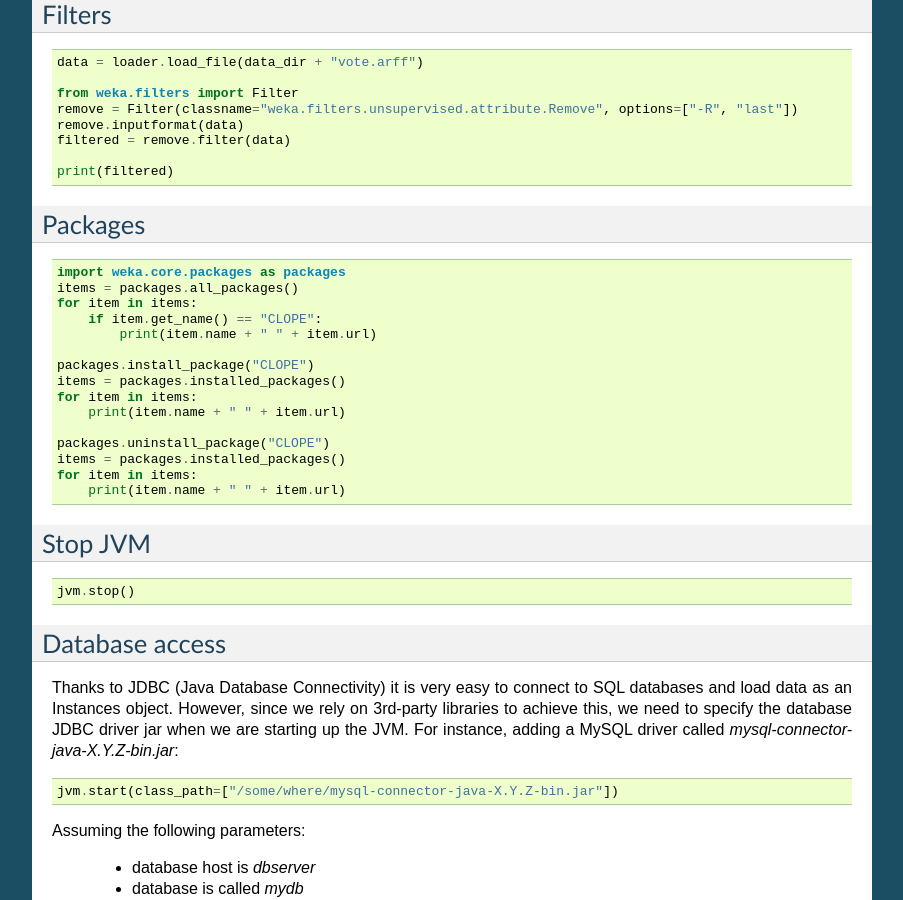
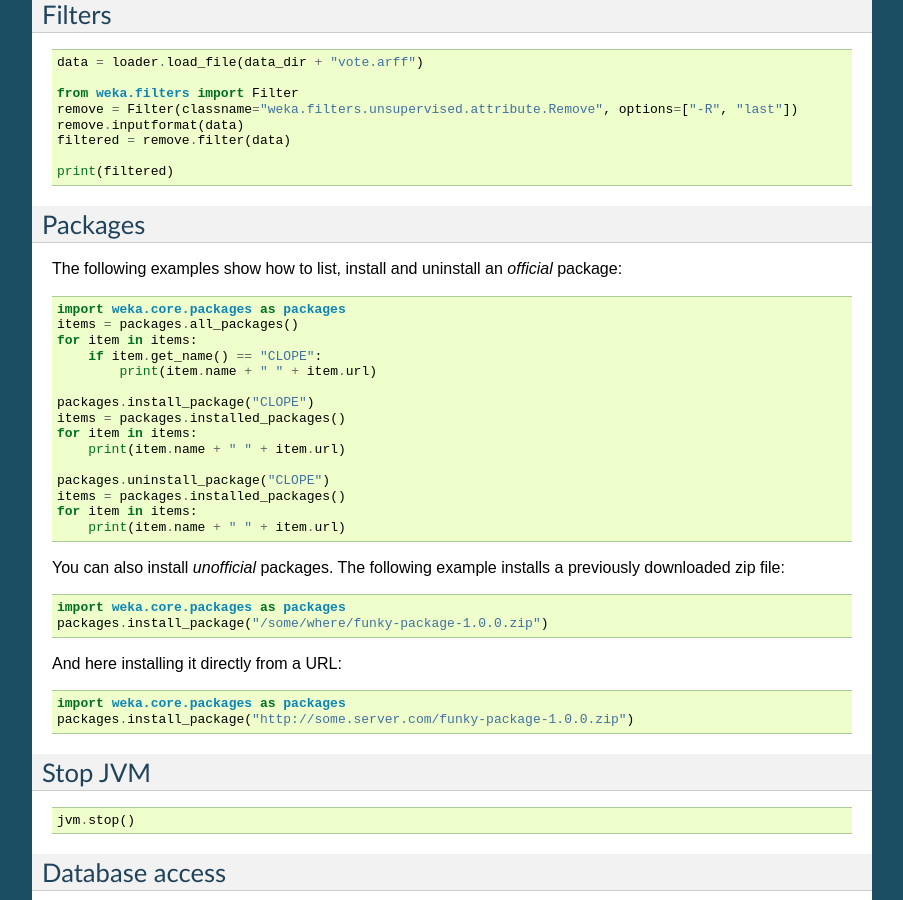
Before and after one commit to fracpete/python-weka-wrapper, a Sphinx documentation site: the page built from doc/source/examples.rst, in a window 1280 px wide and 900 px high, scrolled down 3911 px. Shown: the whole window, without its empty margins (198-1101 px from the left). Built offline with Sphinx 7.4.7, drawn with Linux system fonts in a browser that asks for light colours.

Commit message:
extended documentation on installing packages to include "unofficial" ones

```diff
--- a/doc/source/examples.rst
+++ b/doc/source/examples.rst
@@ -284,6 +284,8 @@ Filters
 Packages
 --------
 
+The following examples show how to list, install and uninstall an *official* package:
+
 .. code-block:: python
 
    import weka.core.packages as packages
@@ -301,6 +303,20 @@ Packages
    items = packages.installed_packages()
    for item in items:
        print(item.name + " " + item.url)
+
+You can also install *unofficial* packages. The following example installs a previously downloaded zip file:
+
+.. code-block:: python
+
+   import weka.core.packages as packages
+   packages.install_package("/some/where/funky-package-1.0.0.zip")
+
+And here installing it directly from a URL:
+
+.. code-block:: python
+
+   import weka.core.packages as packages
+   packages.install_package("http://some.server.com/funky-package-1.0.0.zip")
 
 
 Stop JVM
```
